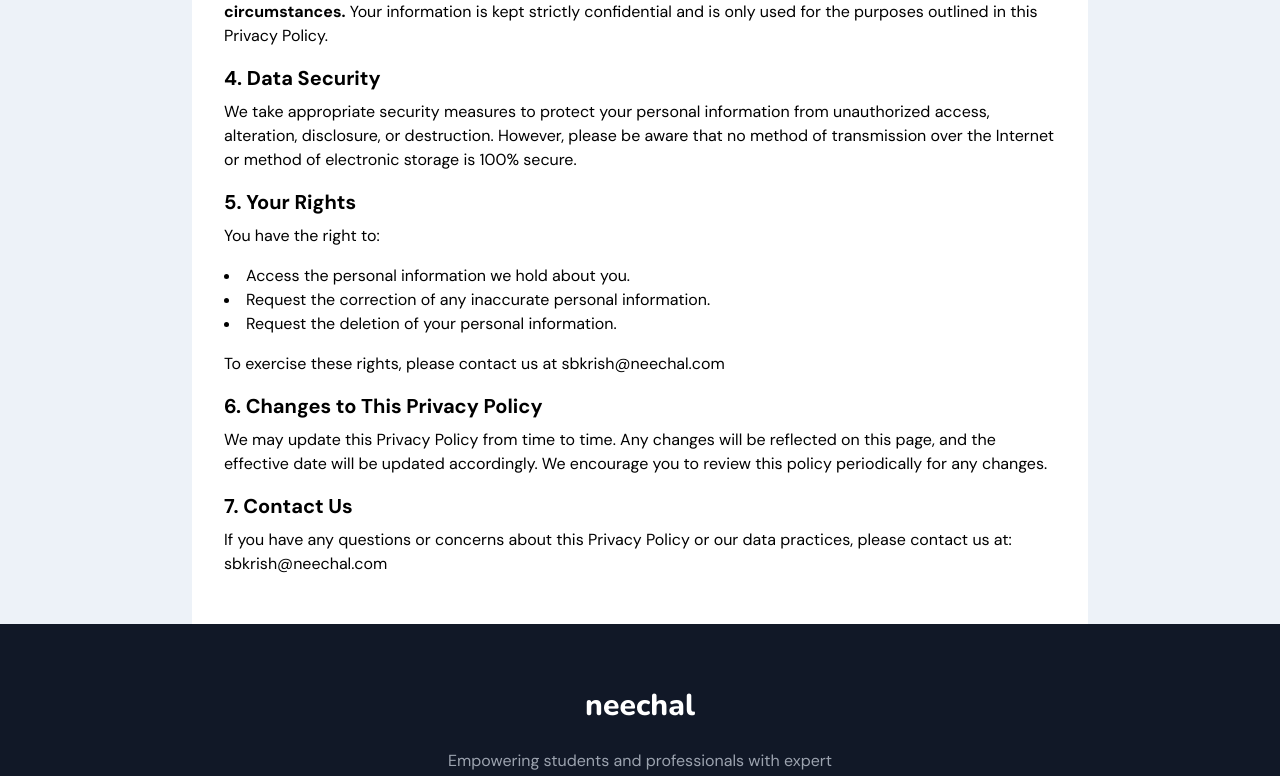
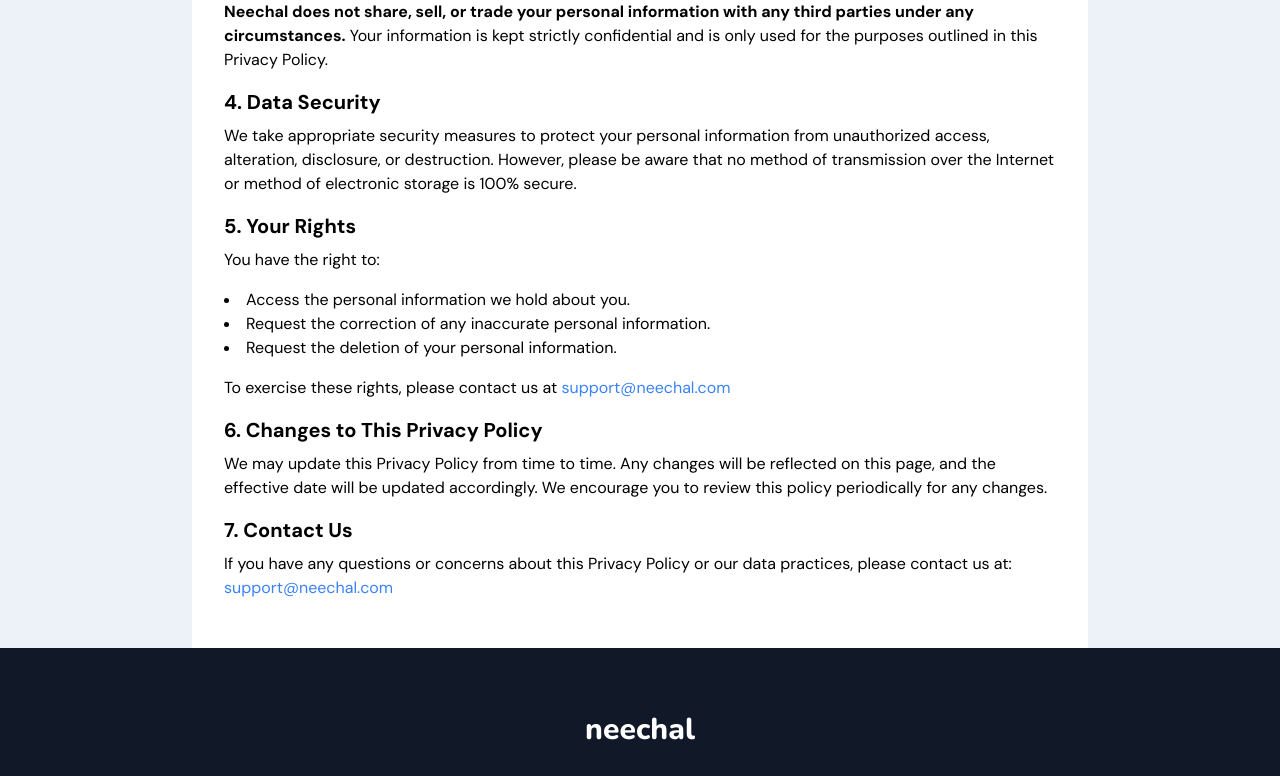
Before and after one commit to sbkrish/neechal, a React (Vite) app: page /policy in a window 1280 px wide. Shown: the part 828-1604 px from the top of the page. Built offline with nearby package versions, Linux system fonts and the light colour scheme; no server answers.

Commit message:
terms @ policy changes

```diff
--- a/src/container/Terms/NeechalPolicy.jsx
+++ b/src/container/Terms/NeechalPolicy.jsx
@@ -23,6 +23,7 @@
         <li>Degree</li>
         <li>Education</li>
         <li>Date of birth</li>
+        <li>Occupation</li>
         <li>Gender</li>
         <li>Graduation year</li>
       </ul>
@@ -58,7 +59,7 @@
         <li>Request the deletion of your personal information.</li>
       </ul>
       <p className="mb-4">
-        To exercise these rights, please contact us at sbkrish@neechal.com
+        To exercise these rights, please contact us at <a href="mailto:support@neechal.com" className="text-blue-500">support@neechal.com</a>
       </p>
 
       <h2 className="text-xl font-semibold mb-2">6. Changes to This Privacy Policy</h2>
@@ -68,7 +69,7 @@
 
       <h2 className="text-xl font-semibold mb-2">7. Contact Us</h2>
       <p className="mb-4">
-        If you have any questions or concerns about this Privacy Policy or our data practices, please contact us at: sbkrish@neechal.com
+        If you have any questions or concerns about this Privacy Policy or our data practices, please contact us at: <a href="mailto:support@neechal.com" className="text-blue-500">support@neechal.com</a>
       </p>
     </div>
   );
--- a/src/container/Terms/Terms.jsx
+++ b/src/container/Terms/Terms.jsx
@@ -25,7 +25,6 @@
   <li>
     Be currently working in a non-IT field, such as delivery partners, shipyards, or cab drivers, and have a strong desire to embark on a transformative journey into the IT sector.
   </li>
-  <li>Be unable to pay for programming courses.</li>
 </ul>
 <p className="mb-4">
   By registering for a course, you confirm that you meet these criteria.
@@ -92,7 +91,7 @@
 
       <h2 className="text-xl font-semibold mb-2">11. Contact Us</h2>
       <p>
-        If you have any questions about these Terms, please contact us at <u>sbkrish@neechal.com</u>
+        If you have any questions about these Terms, please contact us at <a href="mailto:support@neechal.com" className="text-blue-500">support@neechal.com</a>
       </p>
     </div>
   );
--- a/src/pages/Success/NewsletterSuccess.jsx
+++ b/src/pages/Success/NewsletterSuccess.jsx
@@ -26,7 +26,7 @@
         <br />
         WhatsApp: <a href="tel:+918438031453" className="text-blue-500">+918438031453</a>
         <br />
-        Email: <a href="mailto:sbkrish@neechal.com" className="text-blue-500">sbkrish@neechal.com</a>
+        Email: <a href="mailto:support@neechal.com" className="text-blue-500">support@neechal.com</a>
       </p> */}
       <div className="flex gap-4">
         <button
--- a/src/pages/Success/RegSuccess.jsx
+++ b/src/pages/Success/RegSuccess.jsx
@@ -22,7 +22,7 @@
         <br />
         WhatsApp: <a href="tel:+918438031453" className="text-blue-500">+918438031453</a>
         <br />
-        Email: <a href="mailto:sbkrish@neechal.com" className="text-blue-500">sbkrish@neechal.com</a>
+        Email: <a href="mailto:support@neechal.com" className="text-blue-500">support@neechal.com</a>
       </p>
       <div className="flex gap-4">
         <button
```
